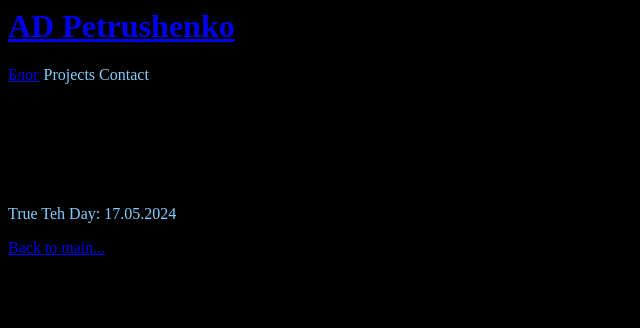
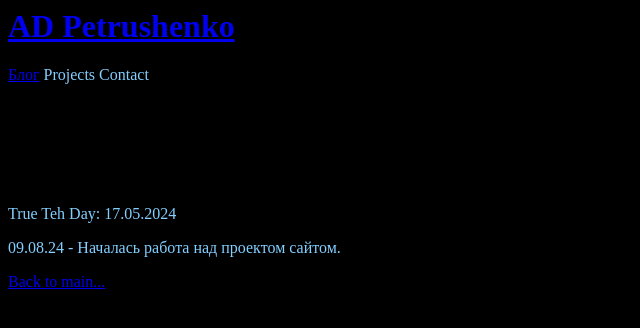
Before and after one commit to P1trusHka/asdertsiteio, a plain HTML site: page blog.html in a window 1280 px wide. Shown: the whole page, without its empty margins (0-640 px from the left). Drawn offline with Linux system fonts and the light colour scheme.

Commit message:
Small update

```diff
--- a/blog.html
+++ b/blog.html
@@ -19,6 +19,7 @@
     <h1>This is my blog!</h1>
     <h3>2024:</h3>
     <p>True Teh Day: 17.05.2024</p>
+    <p>09.08.24 - Началась работа над проектом сайтом.</p>
     <!--Bottom-->
     <p> <a href="index.html"> Back to main...</p>
 </body>
```
